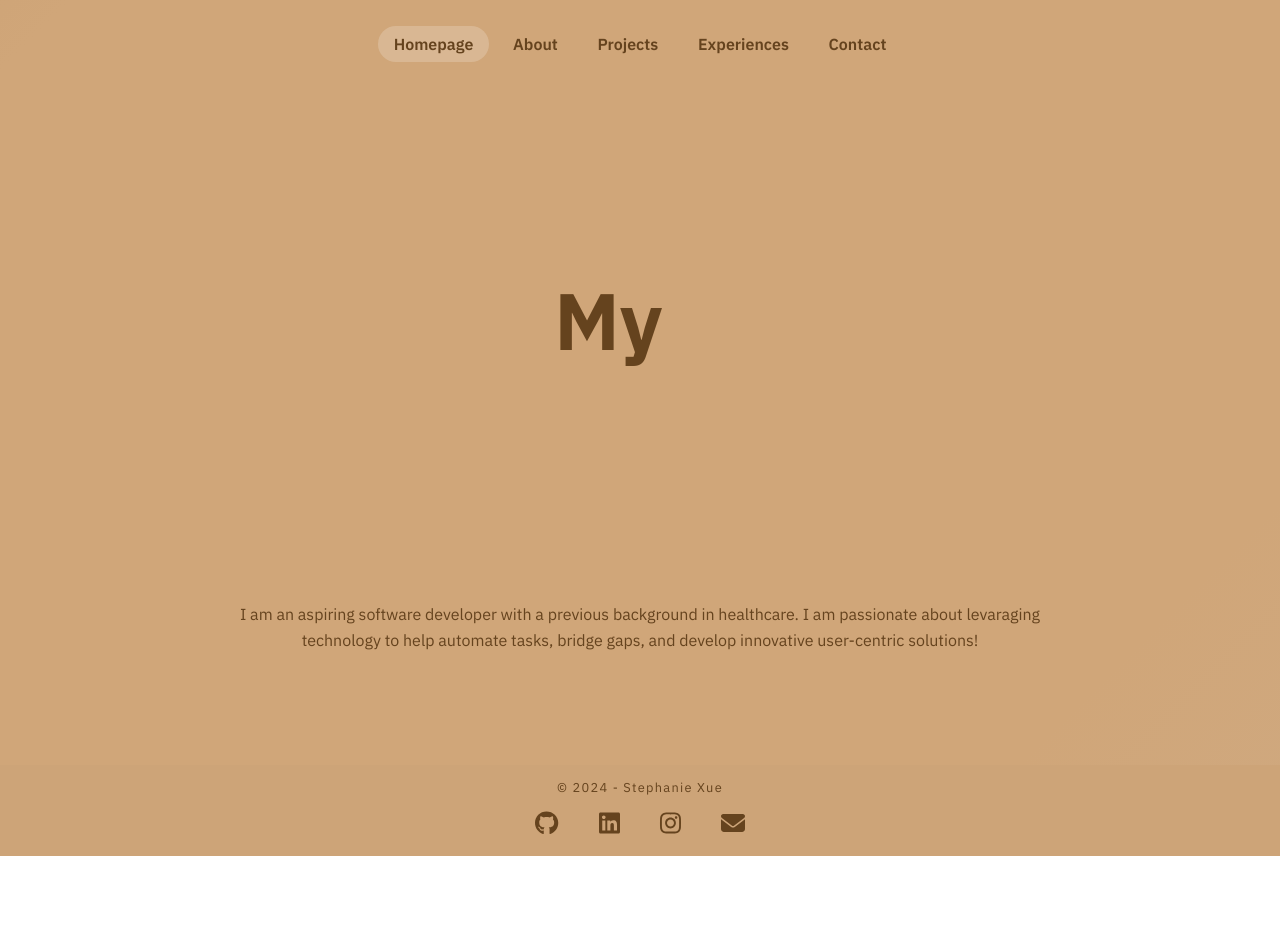
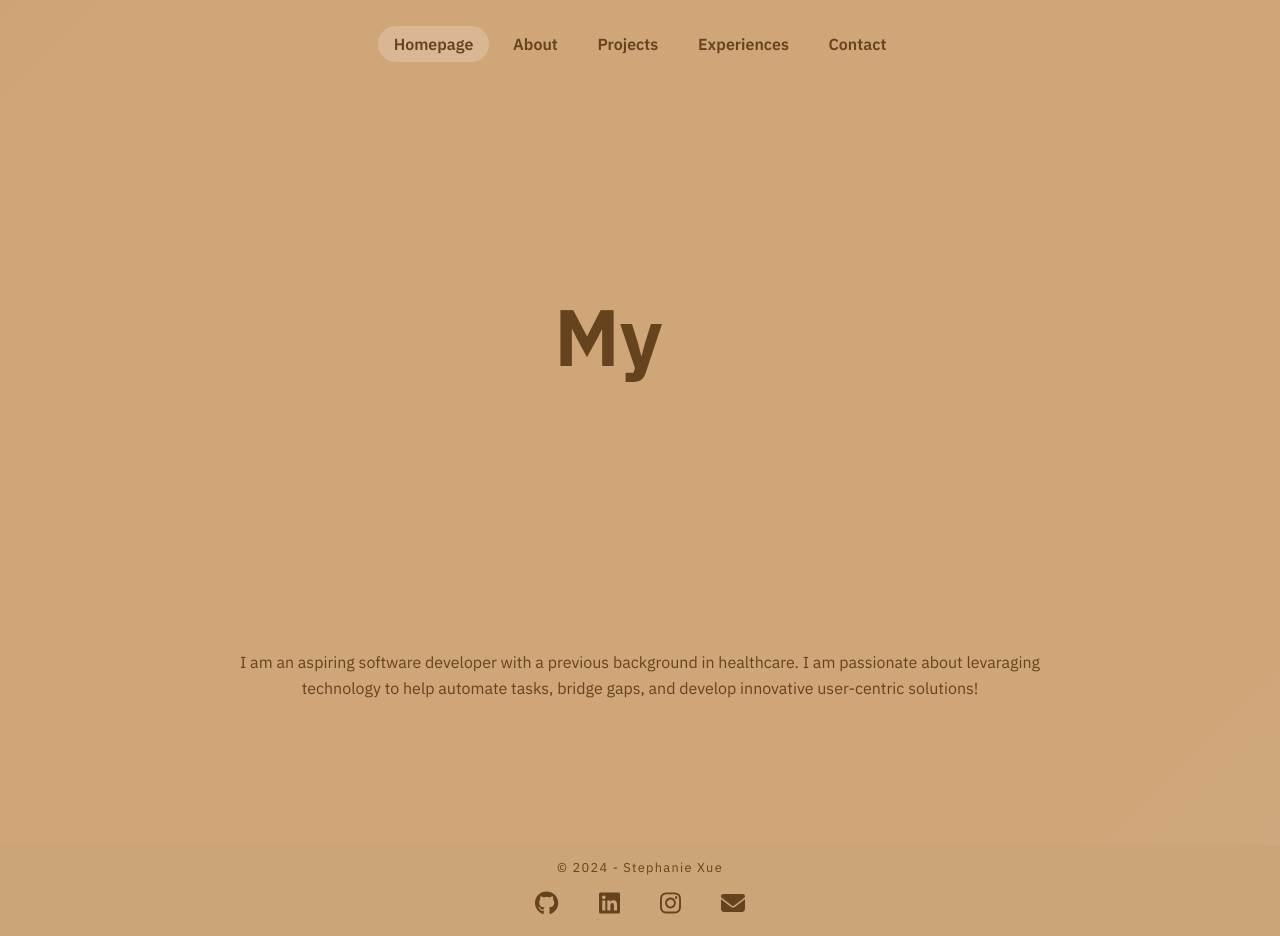
Before and after one commit to steph-xue/portfolio, a React (Vite) app: page / in a window 1280 px wide. Before the commit the page ends 856 px from the top, so only its background shows below. Built offline with nearby package versions, Linux system fonts and the light colour scheme.

Commit message:
fix spacing

```diff
--- a/src/style.scss
+++ b/src/style.scss
@@ -164,7 +164,7 @@ body {
     justify-content: flex-start;
     align-items: center;
 	padding: 1em 2em;
-	margin-top: 15em;
+	margin-top: 16em;
 	width: 100%;
 	height: 100%;
 }
@@ -194,8 +194,8 @@ body {
 .homepage-description {
 	text-align: center;
 	width: 500px;
-	margin-top: 6em;
-	margin-bottom: 6em;
+	margin-top: 8em;
+	margin-bottom: 8em;
 	padding-left: 2em;
 	padding-right: 2em;
 }
@@ -444,8 +444,8 @@ body {
 }
 
 .full-image {
-	width: 10em;
-	height: 14em;
+	width: 8em;
+	height: 12em;
 	border-radius: 10px;
 }
 
@@ -470,8 +470,8 @@ body {
 
 @media (min-height: 800px) {
 	.full-image {
-		width: 32em;
-		height: 42em;
+		width: 30em;
+		height: 40em;
 	}
 
 	.full-image-title {
```
